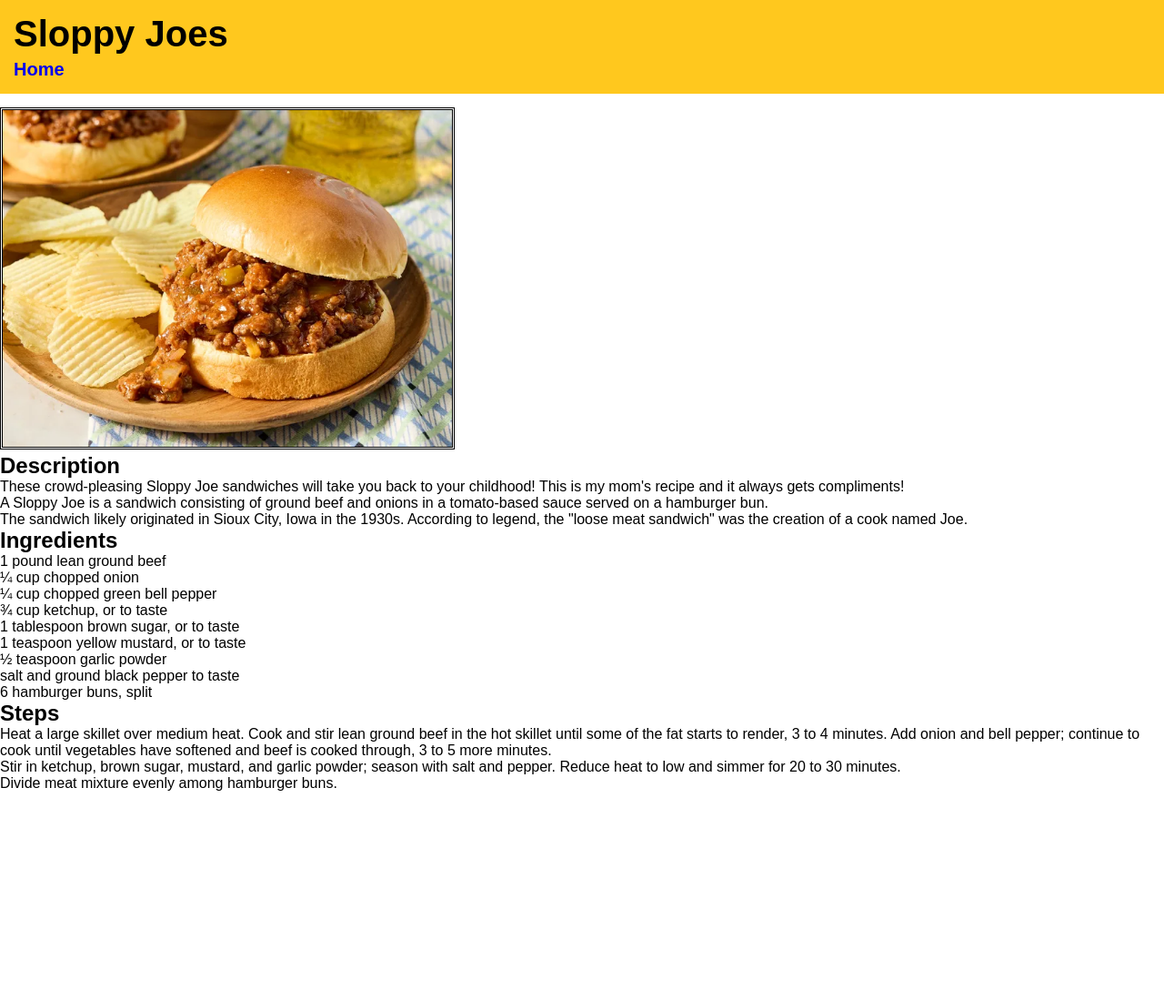
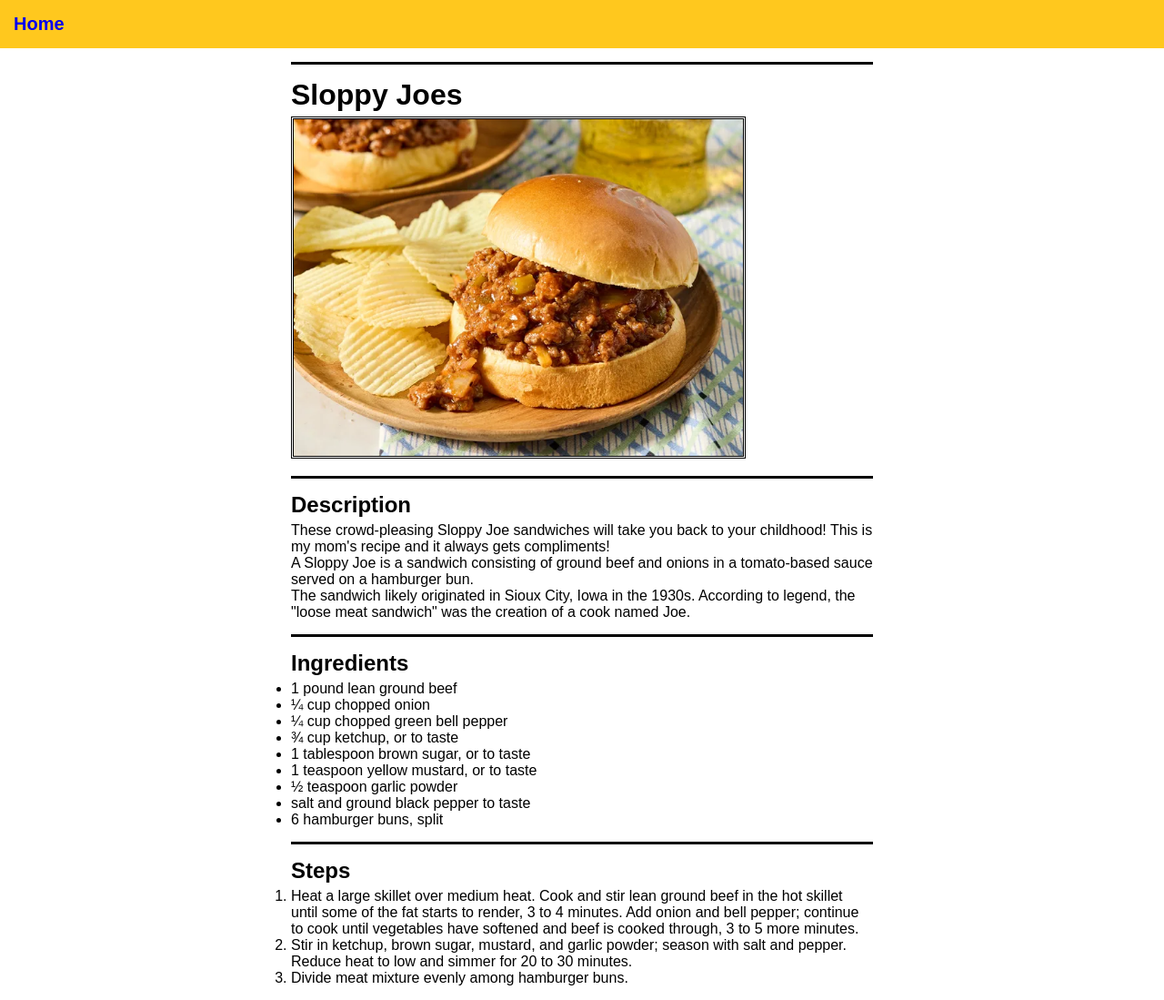
Before and after one commit to Holyfrog115/odin-recipes, a plain HTML site: page recipes/sloppy-joes.html in a window 1280 px wide. Shown: the whole page at 91% size. Before the commit the page ends 870 px from the top, so only its background shows below. Drawn offline with Linux system fonts and the light colour scheme.

Commit message:
Change sloppy-joes html layout

```diff
--- a/recipes/sloppy-joes.html
+++ b/recipes/sloppy-joes.html
@@ -8,12 +8,16 @@
 </head>
 <body>
     <div class="page-head">
-        <h1>Sloppy Joes</h1>
         <a href="../index.html">Home</a>
     </div>
 
+    <div class="main">
+        <div class="thumbnail">
+            <h1>Sloppy Joes</h1>
             <img src="../images/sloppy-joes.webp" alt="Look of sloppy joes" width="500">
+        </div>
 
+        <div class="description">
             <h2>Description</h2>
             <p>
                 These crowd-pleasing Sloppy Joe sandwiches will take you back to your childhood!
@@ -27,7 +31,9 @@
                 The sandwich likely originated in Sioux City, Iowa in the 1930s. According to legend,
                 the "loose meat sandwich" was the creation of a cook named Joe.
             </p>
+        </div>
 
+        <div class="ingredients">
             <h2>Ingredients</h2>
             <ul>
                 <li>1 pound lean ground beef</li>
@@ -40,7 +46,9 @@
                 <li>salt and ground black pepper to taste</li>
                 <li>6 hamburger buns, split</li>
             </ul>
+        </div>
 
+        <div class="steps">
             <h2>Steps</h2>
             <ol>
                 <li>
@@ -56,5 +64,8 @@
                     Divide meat mixture evenly among hamburger buns.
                 </li>
             </ol>
+        </div>
+    </div>
+
 </body>
 </html>
```
Lines whose indentation alone changed are shown as unchanged.
